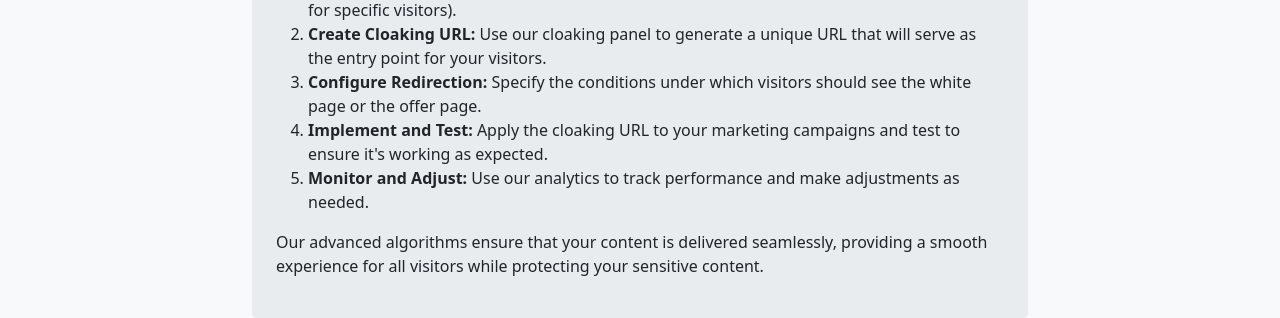
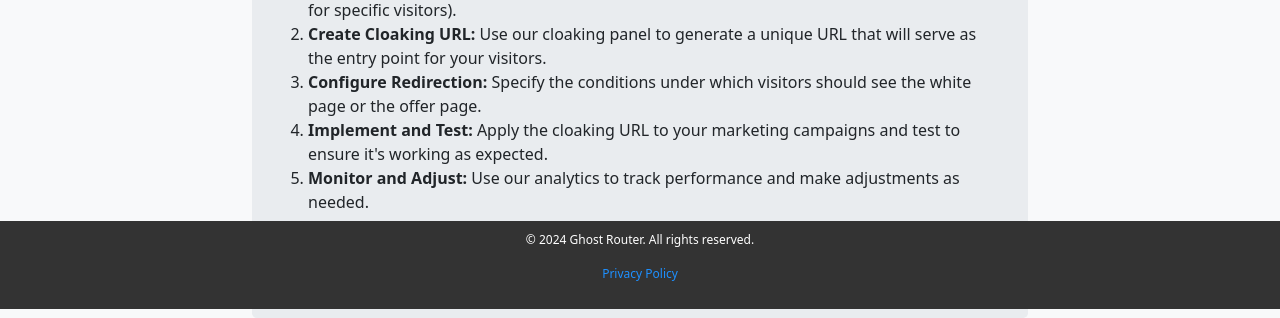
Before and after one commit to kevinderitis/cloaking-app, a website: page public/index.html in a window 1280 px wide. Shown: the part 491-809 px from the top of the page. Drawn offline with nearby package versions, Linux system fonts and the light colour scheme; some packages are replaced by stand-ins of ours; no server answers; a script that the page names is missing.

Commit message:
privacy policy added

```diff
--- a/public/index.html
+++ b/public/index.html
@@ -61,15 +61,39 @@
         header img {
             max-width: 100px;
         }
+
+        footer {
+            position: fixed;
+            bottom: 0;
+            left: 0;
+            right: 0;
+            background-color: #333;
+            color: #fff;
+            text-align: center;
+            padding: 10px;
+            font-size: 12px;
+            z-index: 1000;
+        }
+
+        footer a {
+            color: #1e90ff;
+            text-decoration: none;
+        }
+
+        footer a:hover {
+            text-decoration: underline;
+        }
     </style>
 </head>
+
 <body>
     <div class="container">
         <div class="jumbotron">
             <h1 class="display-4">Welcome to Ghost router</h1>
             <p class="lead">Protect your online presence with our advanced cloaking technology.</p>
             <hr class="my-4">
-            <p>Our service allows you to create a seamless redirection between your white page and real offer page, ensuring
+            <p>Our service allows you to create a seamless redirection between your white page and real offer page,
+                ensuring
                 your content is displayed appropriately based on the visitor.</p>
             <a class="btn btn-primary btn-lg" href="#" role="button" id="goToCloakingPanel">Go to Cloaking Panel</a>
         </div>
@@ -291,6 +315,10 @@
             }
         })();
     </script>
+    <footer>
+        <p>&copy; 2024 Ghost Router. All rights reserved.</p>
+        <p><a href="policy.html" target="_blank">Privacy Policy</a></p>
+    </footer>
 </body>
 
 </html>
```
